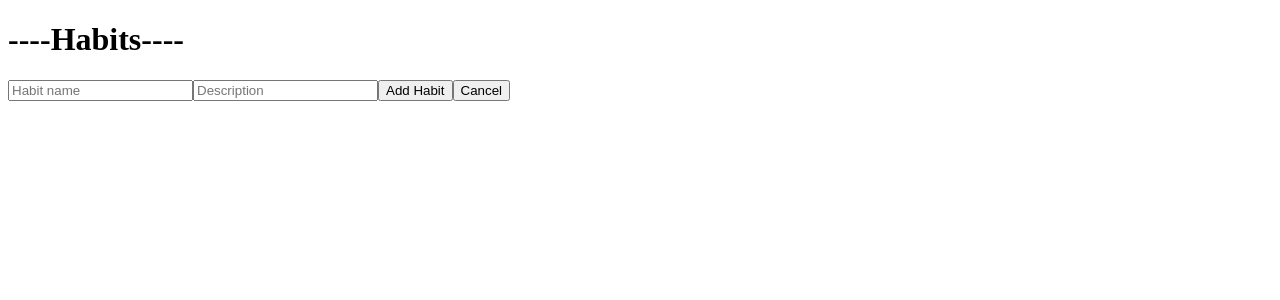
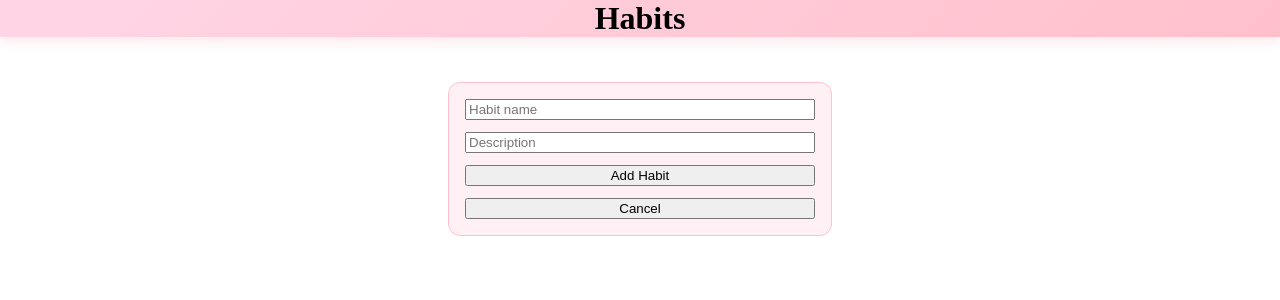
Before and after one commit to Jondrielle/Habit-Tracker, a Vue app in the folder frontend/: page / in a window 1280 px wide. Shown: the top 300 px of the page. Built offline with nearby package versions, Linux system fonts and the light colour scheme.

Commit message:
Cleaning ui/ux

```diff
--- a/frontend/src/App.vue
+++ b/frontend/src/App.vue
@@ -87,7 +87,10 @@ async function handleUpdate(habit){
       headers:{
         "Content-Type":"application/json"
       },
-      body: JSON.stringify(habit)
+        body: JSON.stringify({
+          name: habit.name,
+          description: habit.description
+        })
     })
 
     console.log(habit)
@@ -111,6 +114,35 @@ async function handleUpdate(habit){
   }
 }
 
+async function handleComplete(id){
+  try{
+    const response = await fetch(`http://127.0.0.1:8000/habits/${id}`, {
+      method:"PATCH",
+      headers:{
+        "Content-Type":"application/json"
+      },
+      body: JSON.stringify({
+        is_complete: true
+      })
+    })
+
+    if(!response.ok){
+      throw new Error(`Response status: ${response.status}`)
+    }
+
+    const updatedHabit = await response.json()
+
+    const index = habits.value.findIndex(h => h.id === id)
+
+    if(index !== -1){
+      habits.value[index] = updatedHabit
+    }
+
+  }catch(error){
+    console.error(error.message)
+  }
+}
+
 function startEdit(habit){
   selectedHabit.value = {...habit}
   isEditing.value = true
@@ -127,14 +159,15 @@ onMounted(()=>{
 </script>
 
 <template>
-  <h1>----Habits----</h1>
-  <div v-for="habit in habits" :key="habit.id">
-    <div>
+  <div class="titleBox">
+    <h1 class="header">Habits</h1>
+  </div>
+  <div class="habit-grid" v-for="habit in habits" :key="habit.id">
       <HabitItem :habit="habit"
       @delete="handleDelete"
       @edit="startEdit"
+      @complete="handleComplete"
       />
-    </div>
   </div>
 
   <HabitForm
@@ -146,4 +179,40 @@ onMounted(()=>{
   />
 </template>
 
-<style scoped></style>
+<style >
+  body {
+    margin: 0;
+  }
+  .titleBox {
+    width: 100%;
+    box-sizing: border-box;
+    background: linear-gradient(135deg, #ffd6e7, #ffc0cb);
+    margin-bottom: 20px;
+    box-shadow: 0 4px 12px rgba(255, 192, 203, 0.4);
+  }
+
+  .header{
+    margin: 0;
+    text-align: center;
+  }
+
+  .habit-grid {
+    display: grid;
+    grid-template-columns: repeat(3, 1fr);
+    gap: 16px;
+  }
+
+  @media (max-width: 900px){
+    .habit-grid{
+      grid-template-columns:repeat(2, 1fr);
+    }
+  }
+
+  @media (max-width: 600px){
+    .habit-grid{
+      grid-template-columns:1fr;
+    }
+  }
+
+
+</style>
--- a/frontend/src/components/HabitForm.vue
+++ b/frontend/src/components/HabitForm.vue
@@ -6,32 +6,37 @@ const props = defineProps({
   habit: Object
 })
 
-const emit = defineEmits(["save","create","cancel"])
+const emit = defineEmits(["save", "create", "cancel"])
 
 const form = ref({
   id: props.habit?.id,
   name: props.habit?.name || "",
-  description: props.habit?.description || "",
-  is_complete: props.habit?.is_complete || false
+  description: props.habit?.description || ""
 })
 
 function submit() {
-  if(props.editMode){
+  if (props.editMode) {
     emit("save", form.value)
-  }
-  else{
+
+  } else {
     emit("create", form.value)
   }
+
+  if(!props.editMode){
+    form.value.name = ""
+    form.value.description = ""
   }
 
-function cancel(){
-  emit('cancel')
 }
 
+function cancel() {
+  emit("cancel")
+}
 </script>
 
 <template>
-  <form @submit.prevent="submit">
+  <div class="container">
+    <form class="form" @submit.prevent="submit">
       <input
         v-model="form.name"
         placeholder="Habit name"
@@ -45,6 +50,29 @@ function cancel(){
       <button type="submit">
         {{ editMode ? "Update Habit" : "Add Habit" }}
       </button>
-    <button @click="cancel" type="button">Cancel</button>
+
+      <button type="button" @click="cancel">
+        Cancel
+      </button>
     </form>
+  </div>
 </template>
+
+<style scoped>
+.form {
+  display: flex;
+  flex-direction: column;
+  gap: 12px;
+}
+
+.container {
+  width: 350px;
+  margin: 20px auto;
+  border: 1px solid pink;
+  border-radius: 12px;
+  padding: 16px;
+  background-color: #fff0f5;
+  margin-top:45px;
+}
+
+</style>
--- a/frontend/src/components/HabitItem.vue
+++ b/frontend/src/components/HabitItem.vue
@@ -3,7 +3,7 @@ const props = defineProps({
 	habit: Object
 })
 
-const emit = defineEmits(['delete','edit'])
+const emit = defineEmits(['delete','edit','complete'])
 
 function deleteHabit(){
 	emit('delete',props.habit.id)
@@ -14,37 +14,80 @@ function updateHabit(){
 	emit('edit', props.habit)
 	console.log("Updating habit")
 }
+
+function completeHabit(){
+	console.log("Completing:", props.habit)
+	emit('complete',props.habit.id)
+}
 </script>
 
 <template>
 <div class="card">
 	<div class="title">
-		<h2 >Habit: {{habit.name}}</h2>
+		<h2>{{habit.name}}</h2>
 	</div>
-	<h2>Description: {{habit.description}}</h2>
-	<h2>Streak: {{habit.streak}}</h2>
-	<h2>Last Completed: {{habit.last_completed}}</h2>
-	<h2>Is Complete: {{habit.is_complete}}</h2>
+	<h2 class="description">{{habit.description}}</h2>
+	<div class="stats">
+		<span class="streak">🔥  {{habit.streak}} day streak</span>
+		<span class="stats">📅 {{habit.last_completed}}</span>
+		<span class="stats">Status: {{habit.is_complete ? " ✅ Complete" : "⬜Incomplete"}}</span>
+	</div>
 	<div class="buttons">
 		<button @click="deleteHabit">Delete Habit</button>
+
 		<button @click="updateHabit">Open Edit</button>
+
+		<button @click="completeHabit">
+    		{{ habit.is_complete ? "Completed" : "Mark Complete" }}
+  		</button>
 	</div>
 </div>
 </template>
 
 <style scoped>
-	.card{
-		display: flex;
-		grid-row: 2;
-		gap: 12px;
+	.card {
+	  width: 100%;
+ 	  max-width: 320px;
+	  display: flex;
+	  flex-direction: column;
+	  gap: 8px;
+	  border-bottom: 2px dotted pink;
+	  border-radius: 8px;
+	  padding: 12px;
+	  position:relative;
+	  height:100%;
 	}
 
 	.title{
-		display: flex;
-		flex-direction:
+	  margin:0;
+	  text-transform:uppercase;
+	  font-size:1.2rem;
+	  margin-right:80px;
 	}
 
 	.buttons{
+		display: flex;
+		justify-content: flex-end;
+		gap:8px;
+	}
 
+	.stats{
+	  display:flex;
+	  flex-wrap:wrap;
+	  gap:12px;
+	  font-size:14px;
+	  padding:5px;
 	}
+
+	.streak{
+		position:absolute;
+		top:25px;
+		right:10px;
+	}
+
+	.description{
+		padding-left: 12px;
+  		border-left: 3px solid pink;
+  		font-style: italic;
+  	}
 </style>
```
Also changed, not shown: 1 other file (tests, documents, lock files or other folders). Lines whose indentation alone changed are shown as unchanged.
